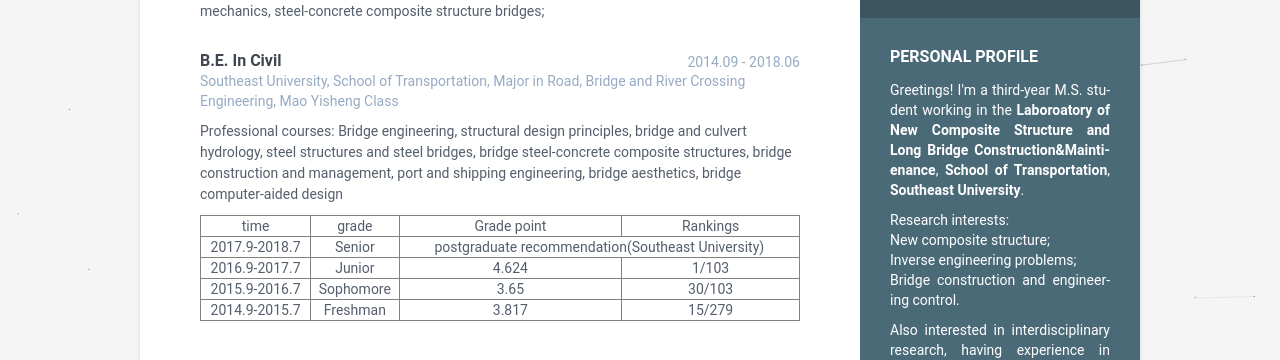
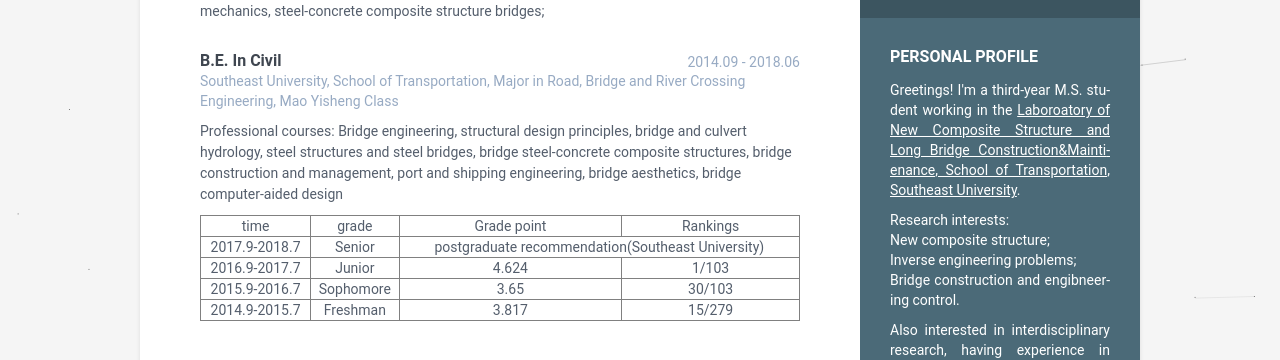
Before and after one commit to luohualuanbinfen/CV_EN, a Jekyll site: the page built from index.html, in a window 1280 px wide and 900 px high. Shown: the part 291-651 px from the top of the window. Built offline with Jekyll 4.4.1, drawn with Linux system fonts in a browser that asks for light colours.

Commit message:
Update interests.html

```diff
--- a/_includes/interests.html
+++ b/_includes/interests.html
@@ -9,8 +9,8 @@
   <ul class="list-unstyled interests-list">
     {% for interest in interests %}
 
-      <li>Greetings! I'm a third-year M.S. student working in the <b>Lab&shy;oroatory of New Co&shy;mposite Structure and Long Bridge Construction&Mainti&shy;enance</b>, <b>School of Transportation</b>, <b>Sou&shy;theast University</b>.</li>
-      <li>Research interests: </br>New composite structure;  </br>Inverse engineering problems; </br>Bridge construction and engineering control.</li>
+      <li>Greetings! I'm a third-year M.S. student working in the <u>Lab&shy;oroatory of New Co&shy;mposite Structure and Long Bridge Construction&Mainti&shy;enance, School of Transportation, Sou&shy;theast University</u>.</li>
+      <li>Research interests: </br>New composite structure;  </br>Inverse engineering problems; </br>Bridge construction and engib&shy;neering control.</li>
       <li>Also interested in interdisciplinary research, having experience in <a href="https://coursera.org/share/d6cd0aa67e414c0a7ddf23db8758deae"><b><u>deep-learning</u></b></a>，<a href="https://coursera.org/share/cc9ef0a0042bf10c00a79bfb5cddb432"><b><u>Javascript，HTML5 & CSS.</u></b></a>(Click the underlined text to view the relevant certificates)</li>
 
     {% endfor %}
```
